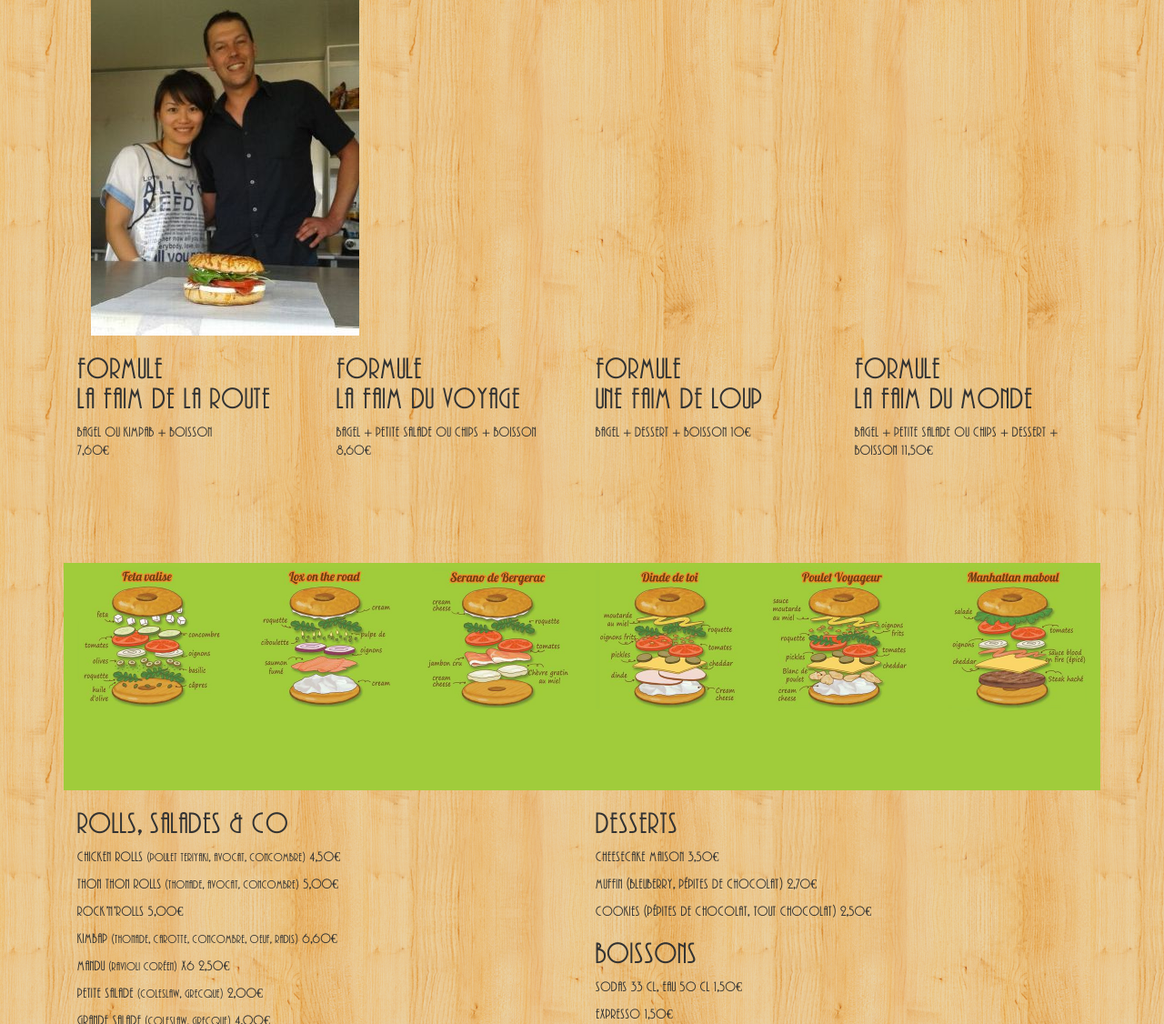
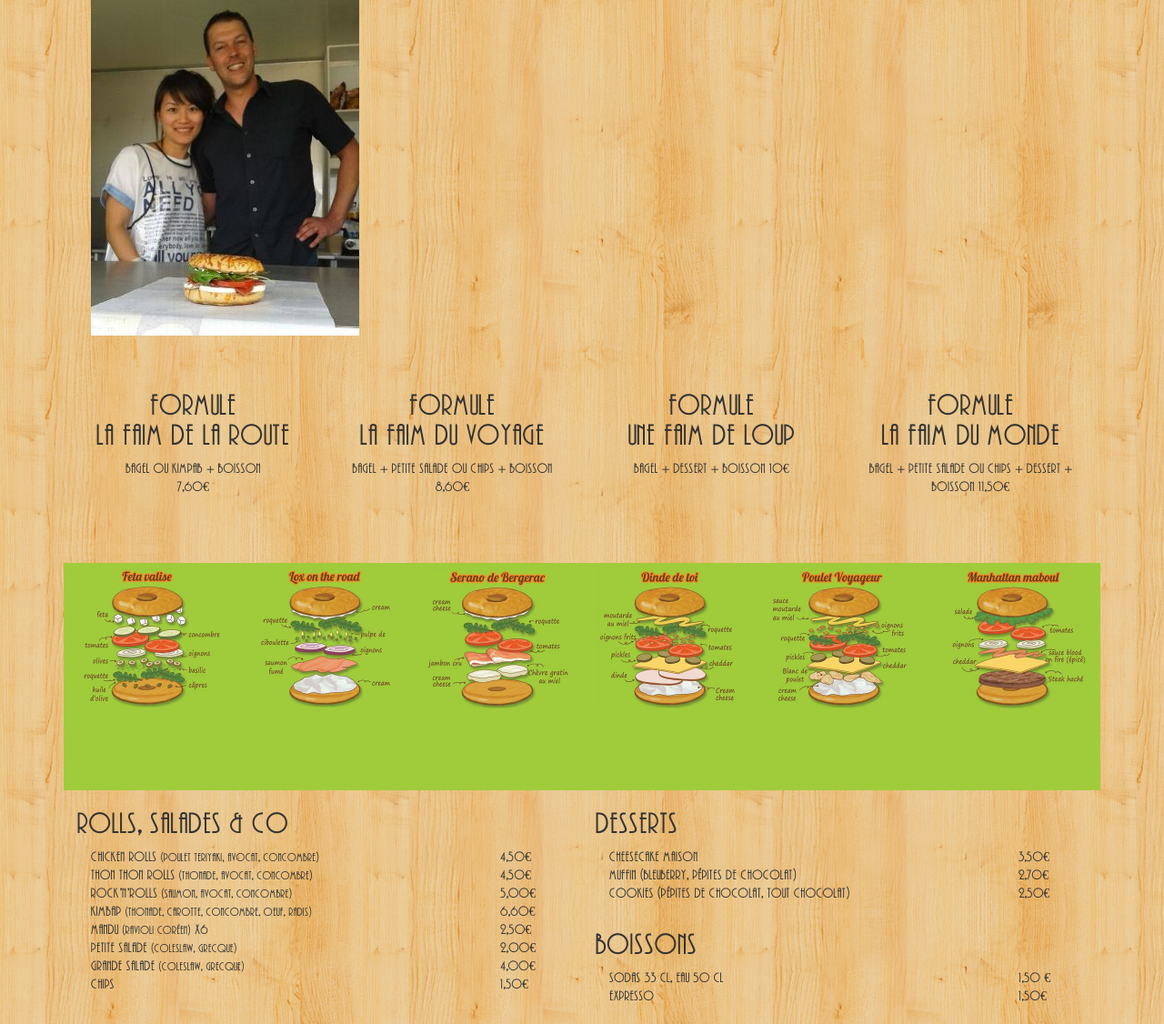
Before and after one commit to NicolasLF/Projet_LCV, a PHP site: page / in a window 1280 px wide. Shown: the part 596-1722 px from the top of the page at 91% size. Run offline with PHP 8.4, Linux system fonts and the light colour scheme; some libraries are stand-ins or nearby versions; grey boxes are pictures that could not be loaded.

Commit message:
mise en page menu

```diff
--- a/LCV.css
+++ b/LCV.css
@@ -23,15 +23,28 @@
 	height: 250px;
 
 }
+.caroussel-inner{
+	height: 250px;
+}
 
 .formulecarousel {
 	font-family: 'plaza';
+	text-align: center;
+
 }
 .formule {
 	font-family: 'plaza';
+	text-align: center;
+	padding: 40px 10px;
+}
+#prix-formules {
+	font-size: 40px;
+	text-align: center;
 }
 #prix {
 	float: : right;
+	text-align: right;
+	margin: 0px;
 }
 .img-center{
 	display: block;
--- a/index.html
+++ b/index.html
@@ -97,7 +97,7 @@
 						<h2>Formule <br />
 						La faim de la route <br /></h2>
 			     		<p>Bagel ou Kimpab + boisson<br />
-			     		<span class="prix formules"> 7,60€</span></p>
+			     		<span class="prix-formules"> 7,60€</span></p>
 					</div>
 				</div>
 				<div class="col-md-3 col-sm-6">
@@ -105,7 +105,7 @@
 						<h2>Formule <br />
 						La faim du voyage <br /></h2>
 				     	<p>Bagel + petite salade ou chips + boisson<br />
-				     	<span class="prix formules"> 8,60€</span></p>
+				     	<span class="prix-formules"> 8,60€</span></p>
 				     </div>
 				</div>
 				<div class="col-md-3 col-sm-6">
@@ -113,7 +113,7 @@
 						<h2>Formule <br />
 						Une faim de loup <br /></h2>
 			     		<p>Bagel + dessert + boisson
-			     		<span class="prix formules"> 10€</span></p>
+			     		<span class="prix-formules"> 10€</span></p>
 				    </div>
 				</div>
 				<div class="col-md-3 col-sm-6">
@@ -121,7 +121,7 @@
 						<h2>Formule <br />
 						La faim du monde <br /></h2>
 			     		<p>Bagel + petite salade ou chips + dessert + boisson
-			     		<span class="prix formules"> 11,50€</span></p>
+			     		<span class="prix-formules"> 11,50€</span></p>
 			     	</div>
 			    </div>
 			</div>
@@ -145,7 +145,7 @@
 			     					<div>
 			     						<p>La faim de la route <br />
 			     						Bagel ou Kimpab + boisson
-			     						<span class="prix formules"> 7,60€</span></p>
+			     						<span class="prix-formulecaroussel"> 7,60€</span></p>
 			      					</div>
 			      				</div>
 			    			</div>
@@ -153,8 +153,8 @@
 			      				<div class="carousel-content formulecarousel">
 			     					<div>
 			     						<p>La faim du voyage <br />
-			     						Bagel + petite salade ou chips + boisson
-			     						<span class="prix formules"> 8,60€</span></p>
+			     						Bagel + petite salade ou chips + boisson<br />
+			     						<span class="prix-formules"> 8,60€</span></p>
 				      				</div>
 				   				</div>
 				   			</div>
@@ -162,8 +162,8 @@
 			      				<div class="carousel-content formulecarousel">
 			     					<div>
 			     						<p>Une faim de loup <br />
-			     						Bagel + dessert + boisson
-			     						<span class="prix formules"> 10€</span></p>
+			     						Bagel + dessert + boisson<br />
+			     						<span class="prix-formulecaroussel"> 10€</span></p>
 				      				</div>
 				   				</div>
 				   			</div>
@@ -171,8 +171,8 @@
 			      				<div class="carousel-content formulecarousel">
 			      					<div>
 			     						<p>La faim du monde<br />
-			     						Bagel + petite salade ou chips + dessert + boisson
-			     						<span class="prix formules"> 11,50€</span></p>
+			     						Bagel + petite salade ou chips + dessert + boisson<br />
+			     						<span class="prix-formulecaroussel"> 11,50€</span></p>
 				      				</div>
 				      			</div>
 				   			</div>
@@ -290,44 +290,67 @@
 <!-- Menu -->
 		<section id="menus" class="container-fluid">
 			<div class="row">
-				<div class="col-md-6 carte">
-				  	<h2> Rolls, salades & Co</h2>
-				  		<p>Chicken Rolls <small>(poulet teriyaki, avocat, concombre)</small>
-				  		<span class="prix"> 4,50€</span></p>
-				  		<p>Thon thon Rolls <small>(thonade, avocat, concombre)</small>
-				  		<span class="prix"> 5,00€</span><p>
-				  		<p>Rock'n'rolls
-				  		<span class="prix"> 5,00€</span></p>
-					  	<p>Kimbap <small>(thonade, carotte, concombre, oeuf, radis)</small>
-					  	<span class="prix"> 6,60€</span></p>
-					  	<p>Mandu <small>(ravioli coréen)</small> X6
-					  	<span class="prix"> 2,50€</span></p>
-					  	<p>Petite salade <small>(coleslaw, grecque)</small>
-					  	<span class="prix"> 2,00€</span></p>
-					  	<p>Grande salade <small>(coleslaw, grecque)</small>
-					  	<span class="prix"> 4,00€</p>
-					  	<p>Chips
-					  	<span class="prix"> 1,50€</span></p>
+				<div class="col-md-6 col-xs-12 carte">
+					<h2> Rolls, salades & Co</h2>
+						<div class="container-fluid">
+							<div class="row">
+								<div class="col-xs-10 carte">
+								  	<p>Chicken Rolls <small>(poulet teriyaki, avocat, concombre)</small><br />
+								  	Thon thon Rolls <small>(thonade, avocat, concombre)</small><br />
+								  	Rock'n'rolls <small>(saumon, avocat, concombre)</small><br />
+									Kimbap <small>(thonade, carotte, concombre, oeuf, radis)</small><br />
+									Mandu <small>(ravioli coréen)</small> X6<br />
+									Petite salade <small>(coleslaw, grecque)</small><br />
+									Grande salade <small>(coleslaw, grecque)</small><br />
+									Chips</p>
+								</div>
+								<div class="col-xs-2 carte">
+									<p>4,50€<br />
+									4,50€<br />
+									5,00€<br />
+									6,60€<br />
+									2,50€<br />
+									2,00€<br />
+									4,00€<br />
+									1,50€<br /></p>
+								</div>
+							</div>
+						</div>
 				</div>
-				<div class="col-md-6 carte">
+				<div class="col-md-6 col-xs-12 carte">
 					<h2>Desserts</h2>
-						<p>Cheesecake maison
-						<span class="prix"> 3,50€</span></p>
-						<p>Muffin (bleuberry, pépites de chocolat)
-						<span class="prix"> 2,70€</span></p>
-						<p>Cookies (pépites de chocolat, tout chocolat)
-						<span class="prix"> 2,50€</p>
+						<div class="container-fluid">
+							<div class="row">
+								<div class="col-xs-10 carte">
+									<p>Cheesecake maison<br />
+									Muffin (bleuberry, pépites de chocolat)<br />
+									Cookies (pépites de chocolat, tout chocolat)<br />
+									</p>
+								</div>
+								<div class="col-xs-2 carte">
+									<p>3,50€<br />
+									2,70€<br />
+									2,50€<br />
+									</p>
+								</div>
+							</div>
+						</div>
 					<h2>Boissons</h2>
-						<p>Sodas 33 cl, eau 50 cl
-					  	<span class="prix"> 1,50€</span></p>
-						<p>Expresso
-					  	<span class="prix"> 1,50€</span></p>
-				</div>
-
-
-
-
-		  	</div>
+						<div class="container-fluid">
+							<div class="row">
+								<div class="col-xs-10 carte">
+									<p>Sodas 33 cl, eau 50 cl<br />
+									Expresso<br />
+									</p>
+								</div>
+								<div class="col-xs-2 carte">
+									<p>1,50 €<br />
+									1,50€<br />
+									</p>
+								</div>
+							</div>
+						</div>
+		  		</div>
 
 		</section>
 <!-- End Menu -->
```
